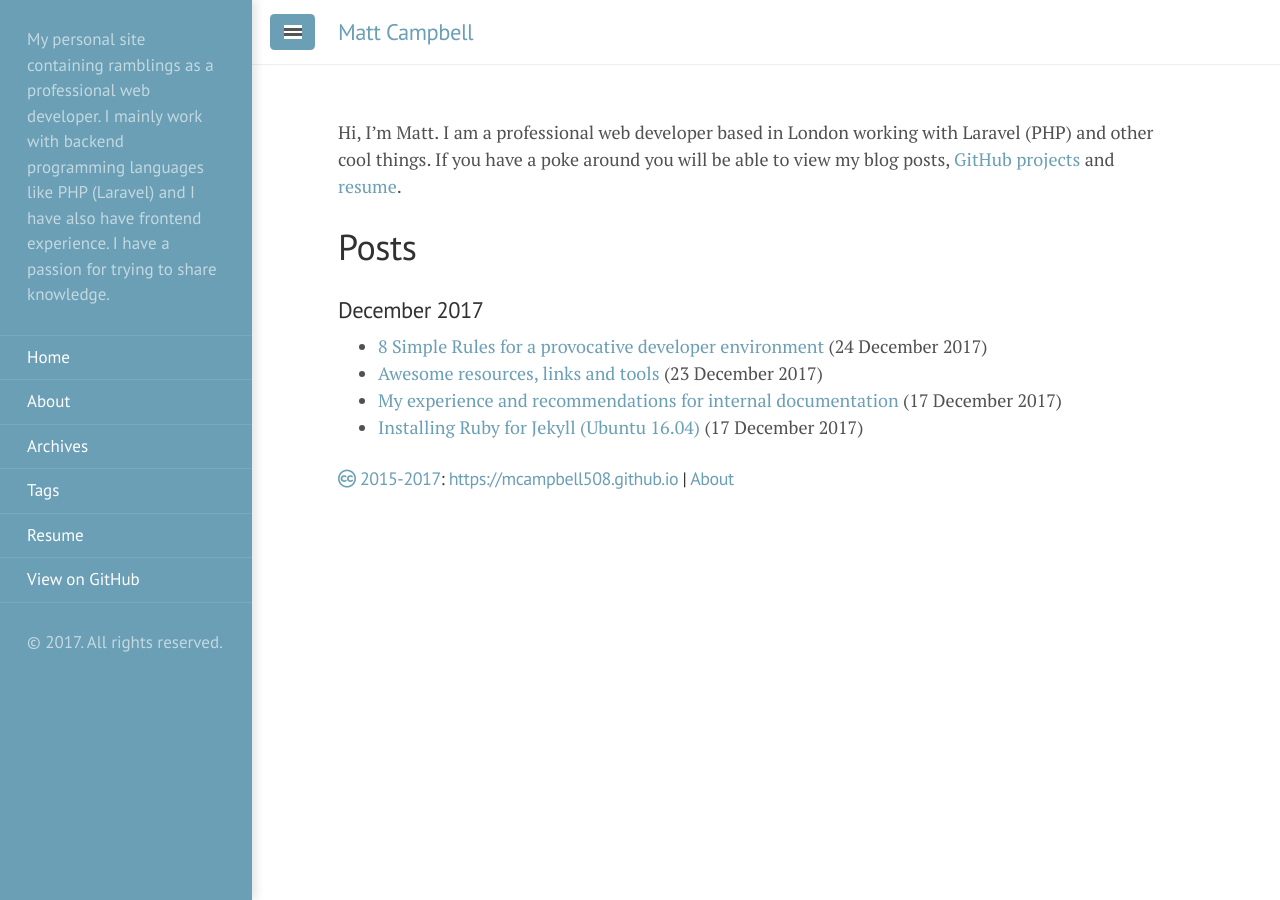
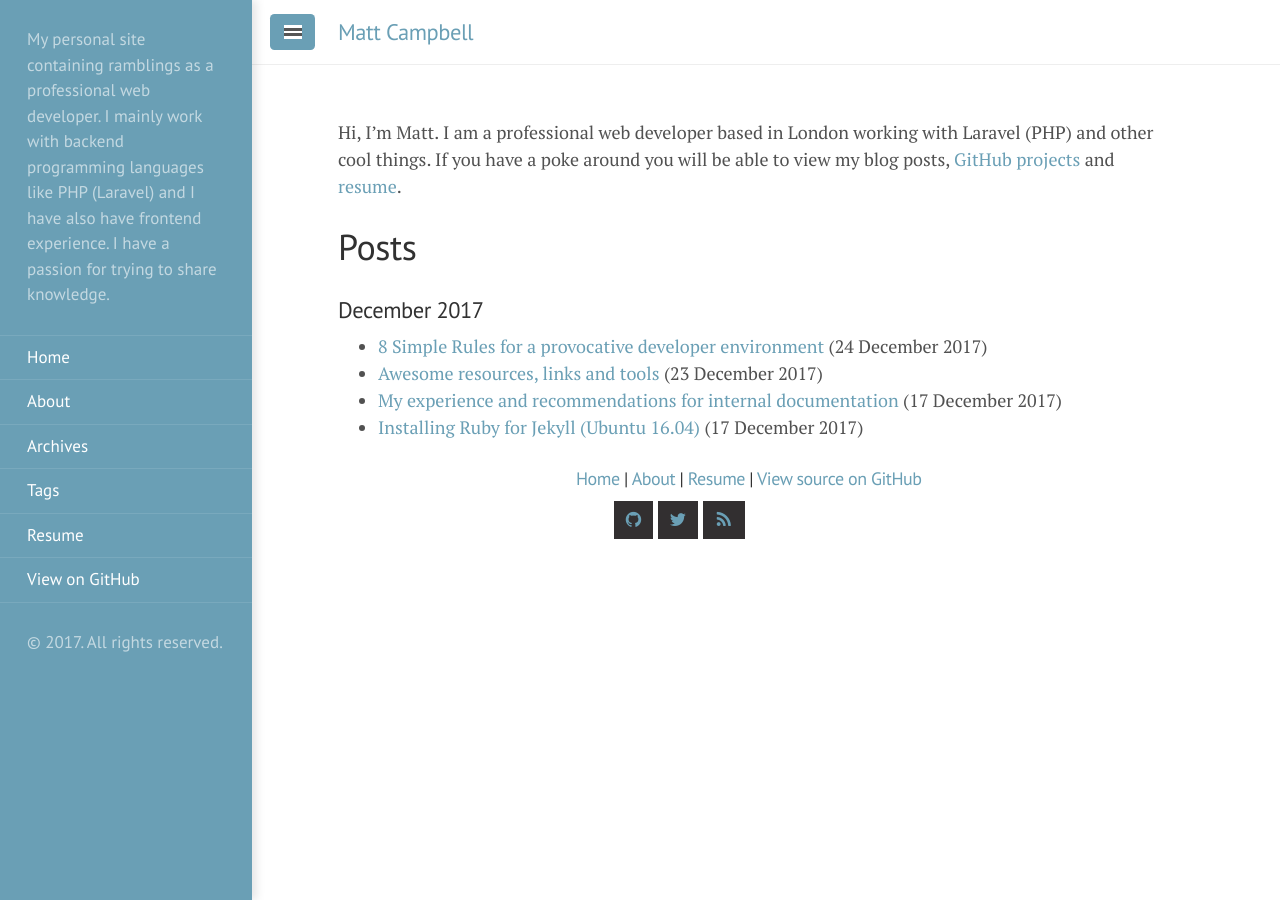
Before and after one commit to mcampbell508/mcampbell508.github.io, a Jekyll site: the page built from index.html, in a window 1280 px wide. Built offline with Jekyll 4.4.1, drawn with Linux system fonts in a browser that asks for light colours; nearby versions of some CDN libraries; the list of posts is cut into pages by our own code.

Commit message:
Update footer

```diff
--- a/_includes/footer.html
+++ b/_includes/footer.html
@@ -1,25 +1,13 @@
 <div class="custom-footer" style="display: block;">
+    <h6 class="text-footer" style="text-align: center;">
+        <a href="{{ site.url }}" title="Home">Home</a> | <a href="{{ site.url }}/about/" rel="me">About</a> |
+        <a href="{{ site.url }}/public/resume" title="Resume">Resume</a> | <a href="{{ site.github.repo }}" rel="me">View source on GitHub</a>
+    </h6>
     <div class="footer-social-icons">
         <ul class="social-icons">
-            {% for social_item in site.data.socialmedia %}
-            {% if social_item.url contains 'http' %}
-            {% assign domain = '' %}
-            {% else %}
-            {% assign domain = site.url %}
-            {% endif %}
-            <li>
-                <a href="{{ domain }}{{ social_item.url }}" rel="me" {% if social_item.url contains 'http' %} target="_blank" {% endif %} class="social-icons" title="{{ social_item.title }}">
-                    <i class="{{ social_item.class }} fa-2x"></i>
-                </a>
-            </li>
-            {% endfor %}
+            <li><a href="https://github.com/mcampbell508" class="social-icon"> <i class="fa fa-github"></i></a></li>
+            <li><a href="https://twitter.com/mcampbell508" class="social-icon"> <i class="fa fa-twitter"></i></a></li>
+            <li><a href="" class="social-icon"> <i class="fa fa-rss"></i></a></li>
         </ul>
     </div>
-    <h6 class="text-footer">
-        <a rel="license" href="{{ site.url }}/disclosure/" title="CC BY-NC-SA 4.0 License, link to site disclosure" class="social-icon">
-            <i class="fa fa-creative-commons"></i>
-        </a>
-        <a rel="license" href="{{ site.url }}/disclosure/" title="CC BY-NC-SA 4.0 License, link to site disclosure">2015-{{ site.time | date: '%Y' }}</a>:
-        <a href="{{ site.url }}" title="Home">{{ site.url }}</a> | <a href="{{ site.url }}/about/" rel="me">About</a>
-    </h6>
 </div>
--- a/_includes/head.html
+++ b/_includes/head.html
@@ -19,6 +19,7 @@
   <link rel="stylesheet" href="/public/css/poole.css">
   <link rel="stylesheet" href="/public/css/syntax.css">
   <link rel="stylesheet" href="/public/css/lanyon.css">
+  <link rel="stylesheet" href="/public/css/custom.css">
   <link rel="stylesheet" href="http://fonts.googleapis.com/css?family=PT+Serif:400,400italic,700|PT+Sans:400">
   <link rel="stylesheet" href="//maxcdn.bootstrapcdn.com/font-awesome/4.1.0/css/font-awesome.min.css" >
 
--- a/_layouts/default.html
+++ b/_layouts/default.html
@@ -29,6 +29,3 @@
     <label for="sidebar-checkbox" class="sidebar-toggle"></label>
 
     <script src="/public/js/custom.js" />
-  </body>
-
-</html>
--- /dev/null
+++ b/public/css/custom.css
@@ -0,0 +1,56 @@
+.footer-social-icons {
+    width: 350px;
+    display:block;
+    margin: 0 auto;
+}
+.social-icon {
+    color: #fff;
+}
+ul.social-icons {
+    margin-top: 10px;
+}
+.social-icons li {
+    vertical-align: top;
+    display: inline;
+    height: 100px;
+}
+.social-icons a {
+    color: #fff;
+    text-decoration: none;
+}
+.fa-twitter {
+    padding:10px 12px;
+    -o-transition:.5s;
+    -ms-transition:.5s;
+    -moz-transition:.5s;
+    -webkit-transition:.5s;
+    transition: .5s;
+    background-color: #322f30;
+}
+.fa-twitter:hover {
+    background-color: #00aced;
+}
+.fa-rss {
+    padding:10px 14px;
+    -o-transition:.5s;
+    -ms-transition:.5s;
+    -moz-transition:.5s;
+    -webkit-transition:.5s;
+    transition: .5s;
+    background-color: #322f30;
+}
+.fa-rss:hover {
+    background-color: #eb8231;
+}
+.fa-github {
+    padding:10px 12px;
+    -o-transition:.5s;
+    -ms-transition:.5s;
+    -moz-transition:.5s;
+    -webkit-transition:.5s;
+    transition: .5s;
+    background-color: #322f30;
+}
+.fa-github:hover {
+    background-color: #00aced;
+}
--- a/public/css/lanyon.css
+++ b/public/css/lanyon.css
@@ -37,8 +37,15 @@
 /* Prevent scroll on narrow devices */
 html,
 body {
-  font-size: 18px;            /* change here if I want to adjust the font-size */
-  overflow-x: hidden;
+  font-size: 18px;
+  height: 100%;
+}
+
+body {
+    display: flex;
+    flex-direction: column;
+}
+.content {
 }
 
 html {
```
